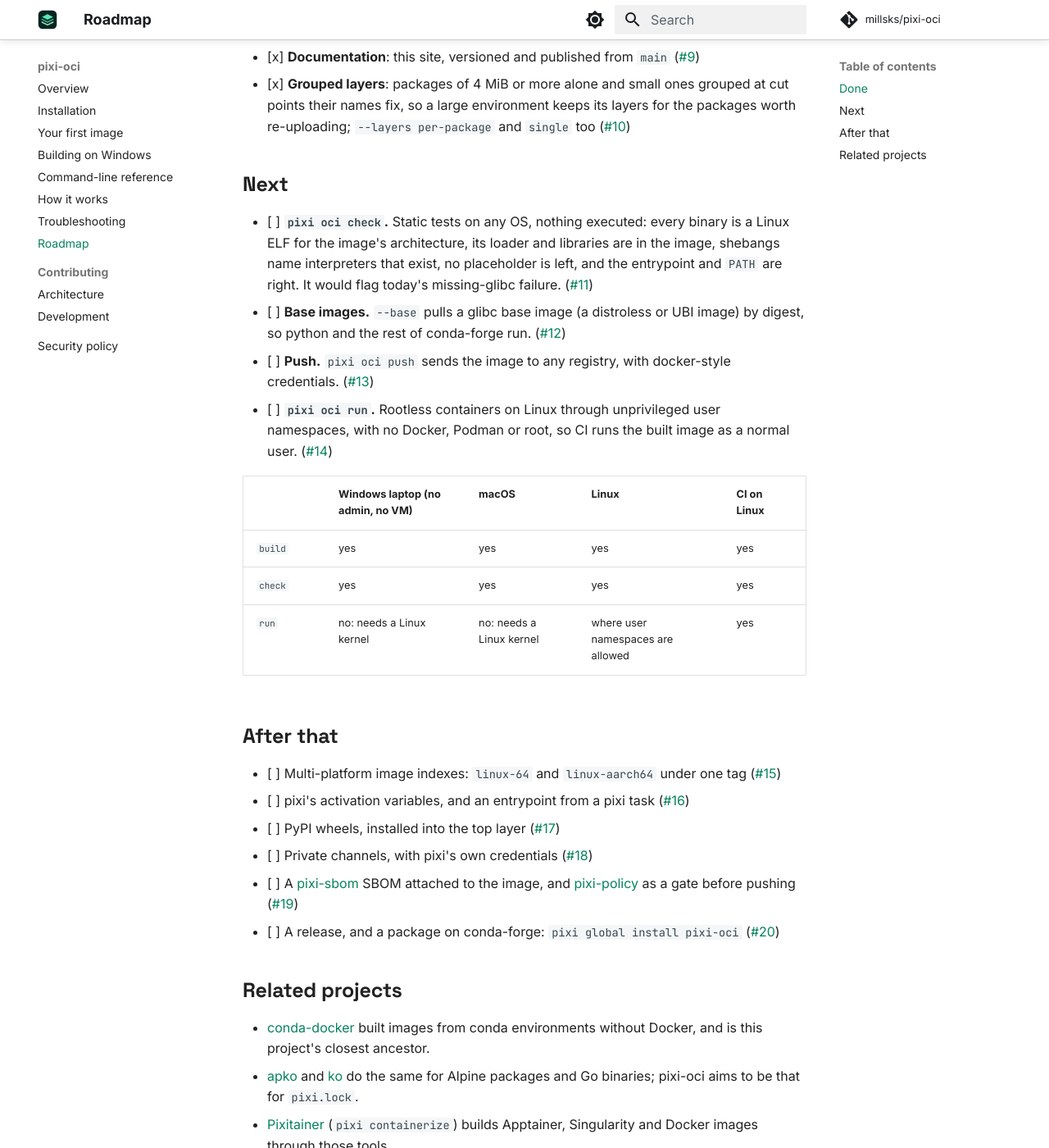
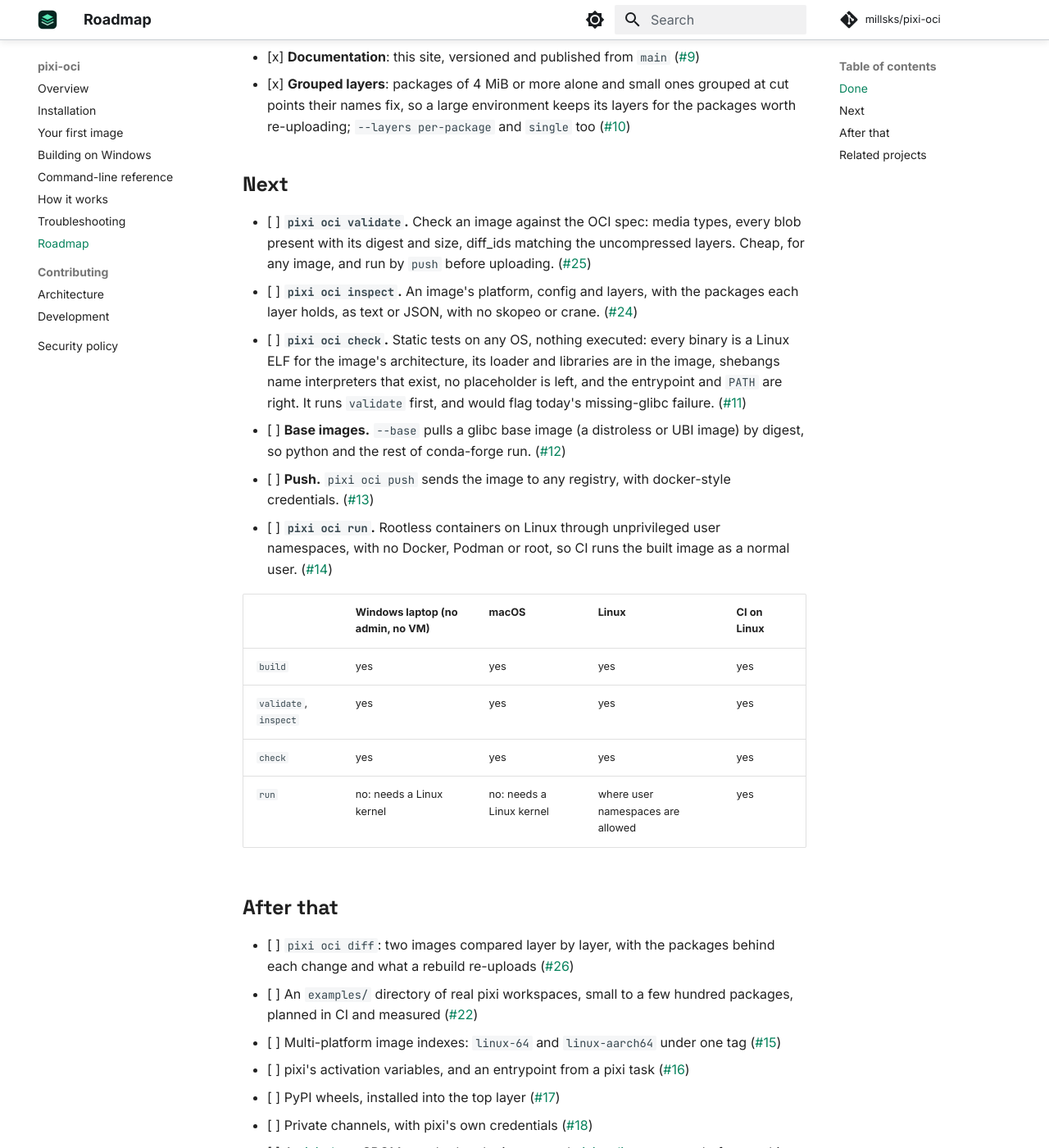
Before and after one commit to millsks/pixi-oci, an MkDocs documentation site: the page built from docs/roadmap.md, in a window 1280 px wide and 1400 px high, scrolled down 561 px. Shown: the whole window at 82% size. Built offline with MkDocs 1.6.1 and Material for MkDocs 9.7.7, drawn with Linux system fonts in a browser that asks for light colours; comment, search, counter and statistics services are not loaded; the version menu is left out.

Commit message:
docs: add validate, inspect, diff and examples to the roadmap
Links the new roadmap issues #22, #24, #25 and #26 from the roadmap
page and the README. validate and inspect go in Next, ahead of check,
which runs validate first; diff and the examples directory go in After
that.

Co-Authored-By: Claude Opus 5.5 <noreply@anthropic.com>

```diff
--- a/docs/roadmap.md
+++ b/docs/roadmap.md
@@ -23,10 +23,15 @@ scope and acceptance criteria live and its pull requests are linked. Comment the
 
 ## Next
 
+- [ ] **`pixi oci validate`.** Check an image against the OCI spec: media types, every blob present with its digest
+      and size, diff_ids matching the uncompressed layers. Cheap, for any image, and run by `push` before uploading.
+      ([#25](https://github.com/millsks/pixi-oci/issues/25))
+- [ ] **`pixi oci inspect`.** An image's platform, config and layers, with the packages each layer holds, as text or
+      JSON, with no skopeo or crane. ([#24](https://github.com/millsks/pixi-oci/issues/24))
 - [ ] **`pixi oci check`.** Static tests on any OS, nothing executed: every binary is a Linux ELF for the image's
       architecture, its loader and libraries are in the image, shebangs name interpreters that exist, no placeholder
-      is left, and the entrypoint and `PATH` are right. It would flag today's missing-glibc failure.
-      ([#11](https://github.com/millsks/pixi-oci/issues/11))
+      is left, and the entrypoint and `PATH` are right. It runs `validate` first, and would flag today's missing-glibc
+      failure. ([#11](https://github.com/millsks/pixi-oci/issues/11))
 - [ ] **Base images.** `--base` pulls a glibc base image (a distroless or UBI image) by digest, so python and the
       rest of conda-forge run. ([#12](https://github.com/millsks/pixi-oci/issues/12))
 - [ ] **Push.** `pixi oci push` sends the image to any registry, with docker-style credentials.
@@ -37,11 +42,16 @@ scope and acceptance criteria live and its pull requests are linked. Comment the
 | | Windows laptop (no admin, no VM) | macOS | Linux | CI on Linux |
 |---|---|---|---|---|
 | `build` | yes | yes | yes | yes |
+| `validate`, `inspect` | yes | yes | yes | yes |
 | `check` | yes | yes | yes | yes |
 | `run` | no: needs a Linux kernel | no: needs a Linux kernel | where user namespaces are allowed | yes |
 
 ## After that
 
+- [ ] `pixi oci diff`: two images compared layer by layer, with the packages behind each change and what a rebuild
+      re-uploads ([#26](https://github.com/millsks/pixi-oci/issues/26))
+- [ ] An `examples/` directory of real pixi workspaces, small to a few hundred packages, planned in CI and measured
+      ([#22](https://github.com/millsks/pixi-oci/issues/22))
 - [ ] Multi-platform image indexes: `linux-64` and `linux-aarch64` under one tag
       ([#15](https://github.com/millsks/pixi-oci/issues/15))
 - [ ] pixi's activation variables, and an entrypoint from a pixi task
```
Also changed, not shown: README.md (+4 -0 lines).
